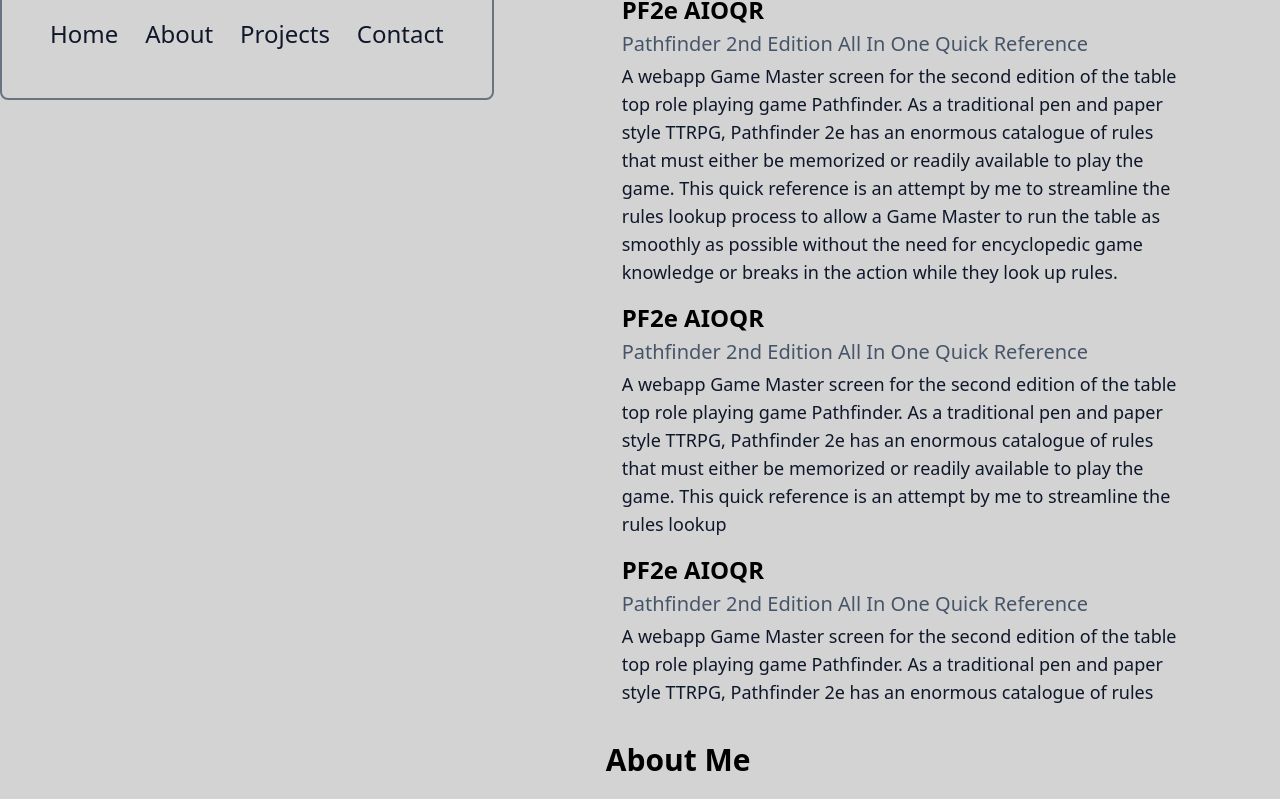
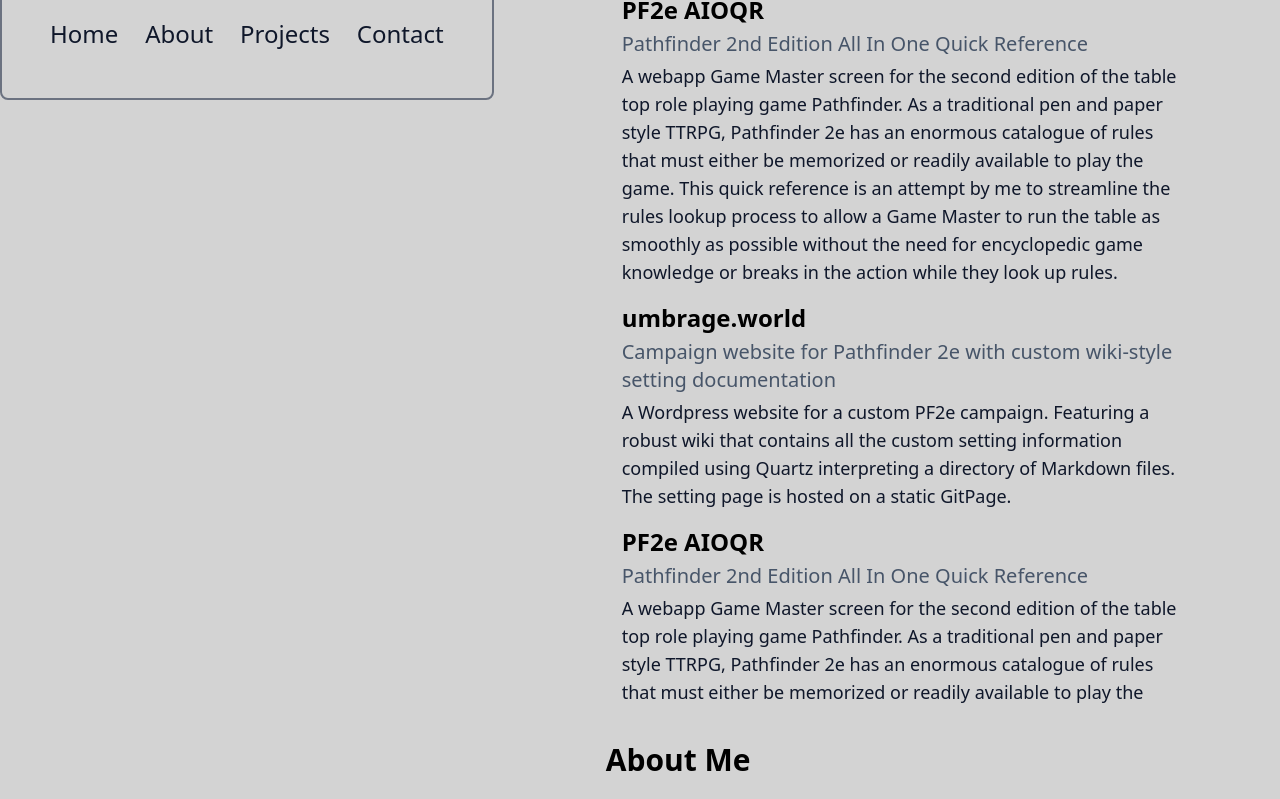
Before and after one commit to theboomiest/portfolio, a Next.js app: page / in a window 1280 px wide. Shown: the part 522-1321 px from the top of the page. Built offline with nearby package versions, Linux system fonts and the light colour scheme.

Commit message:
add umbrage.world to Projects and fix subheader max width

```diff
--- a/src/app/components/Projects.js
+++ b/src/app/components/Projects.js
@@ -5,17 +5,17 @@
         <div className="space-y-4">
           <div className="pl-4 space-y-1">
             <h3 className="text-2xl font-bold">PF2e AIOQR</h3>
-            <p className="text-xl text-slate-600">Pathfinder 2nd Edition All In One Quick Reference</p>
+            <p className="max-w-xl text-xl text-slate-600">Pathfinder 2nd Edition All In One Quick Reference</p>
             <p className="max-w-xl text-lg text-slate-900">A webapp Game Master screen for the second edition of the table top role playing game Pathfinder. As a traditional pen and paper style TTRPG, Pathfinder 2e has an enormous catalogue of rules that must either be memorized or readily available to play the game. This quick reference is an attempt by me to streamline the rules lookup process to allow a Game Master to run the table as smoothly as possible without the need for encyclopedic game knowledge or breaks in the action while they look up rules. </p>
           </div>
           <div className="pl-4 space-y-1">
-            <h3 className="text-2xl font-bold">PF2e AIOQR</h3>
-            <p className="text-xl text-slate-600">Pathfinder 2nd Edition All In One Quick Reference</p>
-            <p className="max-w-xl text-lg text-slate-900">A webapp Game Master screen for the second edition of the table top role playing game Pathfinder. As a traditional pen and paper style TTRPG, Pathfinder 2e has an enormous catalogue of rules that must either be memorized or readily available to play the game. This quick reference is an attempt by me to streamline the rules lookup</p>
+            <h3 className="text-2xl font-bold">umbrage.world</h3>
+            <p className="max-w-xl text-xl text-slate-600">Campaign website for Pathfinder 2e with custom wiki-style setting documentation</p>
+            <p className="max-w-xl text-lg text-slate-900">A Wordpress website for a custom PF2e campaign. Featuring a robust wiki that contains all the custom setting information compiled using Quartz interpreting a directory of Markdown files. The setting page is hosted on a static GitPage.</p>
           </div>
           <div className="pl-4 space-y-1">
             <h3 className="text-2xl font-bold">PF2e AIOQR</h3>
-            <p className="text-xl text-slate-600">Pathfinder 2nd Edition All In One Quick Reference</p>
+            <p className="max-w-xl text-xl text-slate-600">Pathfinder 2nd Edition All In One Quick Reference</p>
             <p className="max-w-xl text-lg text-slate-900">A webapp Game Master screen for the second edition of the table top role playing game Pathfinder. As a traditional pen and paper style TTRPG, Pathfinder 2e has an enormous catalogue of rules that must either be memorized or readily available to play the game. This quick reference is an attempt by me to streamline the rules lookup</p>
           </div>
           {/* Add more experiences as needed */}
```
